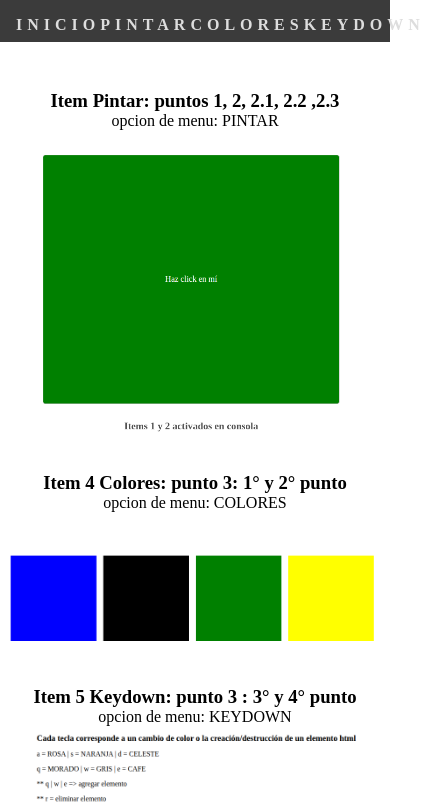
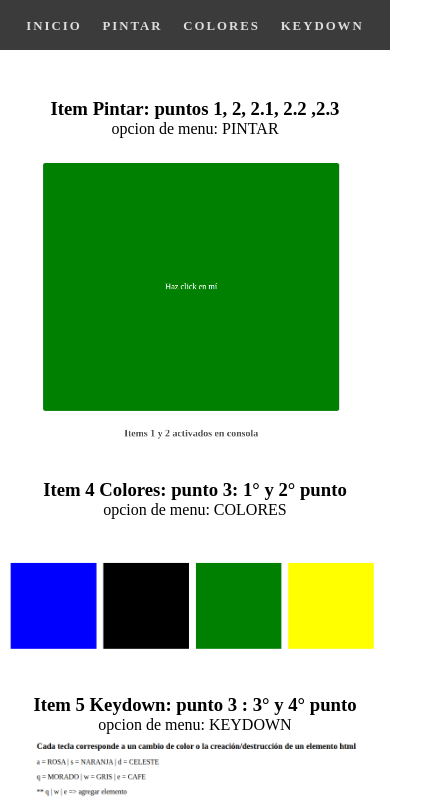
Before and after one commit to pbl-o/funcionesjs, a plain HTML site: page index.html in a window 390 px wide. Shown: the top 802 px of the page, 425 px wide, since content can reach past the window. Drawn offline with Linux system fonts and the light colour scheme.

Commit message:
STYLE: nav adjustment

```diff
--- a/assets/css/common.css
+++ b/assets/css/common.css
@@ -8,8 +8,14 @@ body{
   width: 100%;
 }
 
+nav {
+  background-color: #3b3b3b;
+  padding: 1rem;
+  margin-bottom: 3rem;
+}
+
+
 header {
-
 
   display: flex;
   flex-direction: column;
@@ -18,13 +24,6 @@ header {
   padding: 1rem;
 }
 
-nav {
-
-  background-color: #3b3b3b;
-  height: 5vh;
-  padding: 1rem;
-  margin-bottom: 3rem;
-}
 
 nav ul {
   display: flex;
@@ -37,7 +36,7 @@ a {
   text-decoration: none;
   color: #ddd;
   font-weight: 700;
-  letter-spacing: 5px;
+  letter-spacing: 2px;
   text-transform: uppercase;
   transition: all 0.3s ease-in-out;
 }
@@ -72,3 +71,9 @@ img{
     opacity: 1;
   }
 }
+
+@media (max-width: 576px){
+  a{
+    font-size: .8rem;
+  }
+}
```
